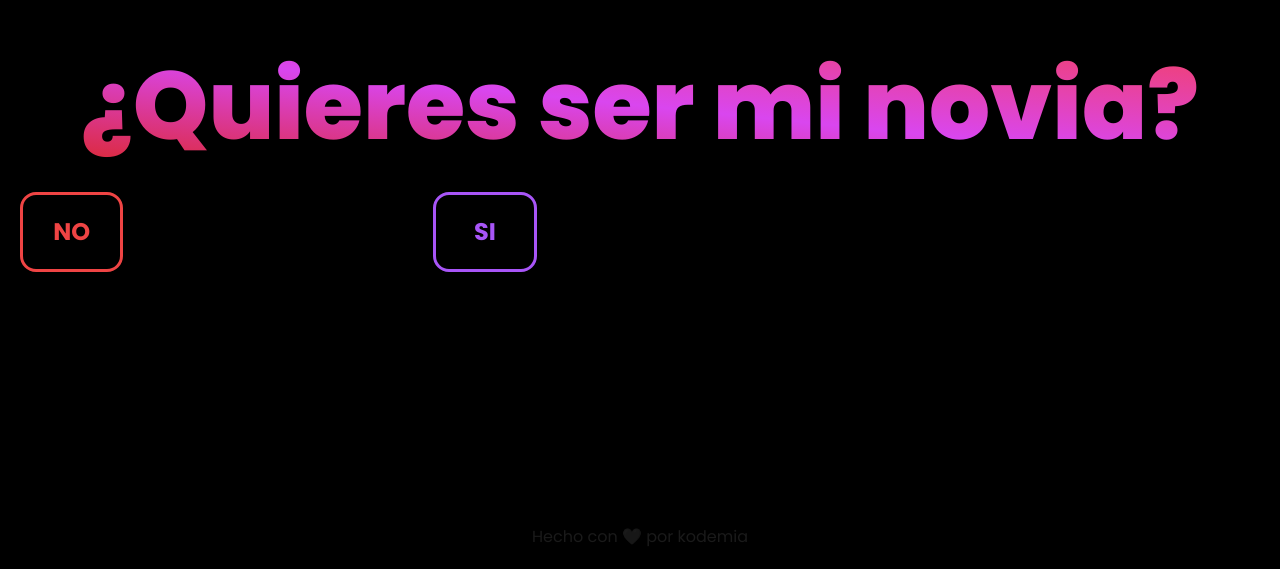
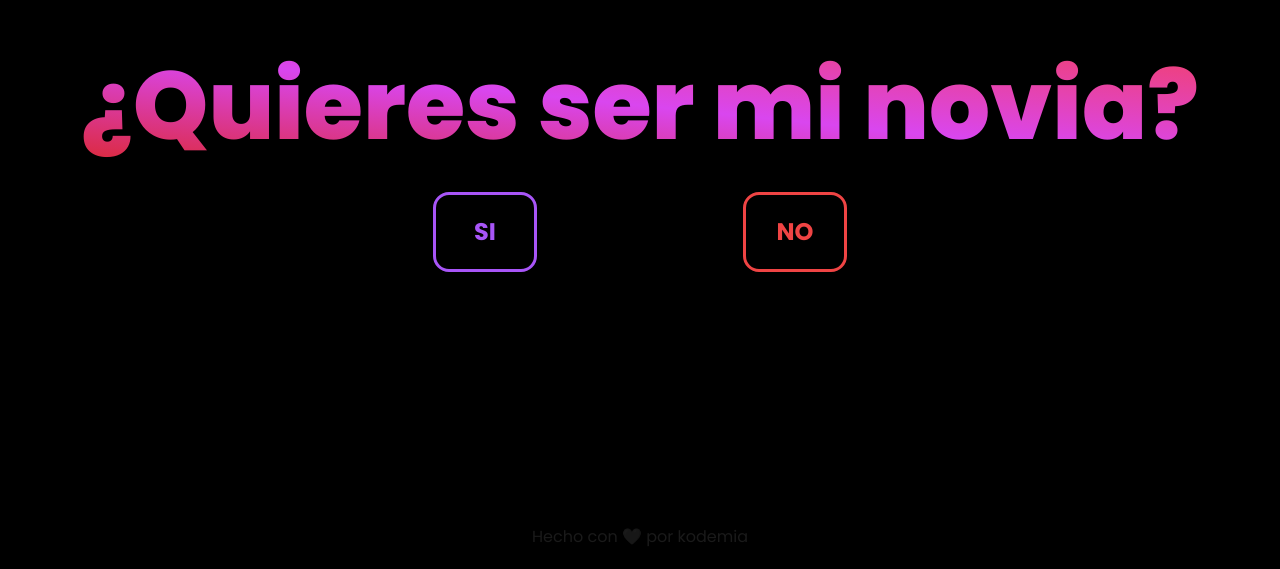
Before and after one commit to kodemia/love-u, a React (Vite) app: page / in a window 1280 px wide. Shown: the part 231-800 px from the top of the page. Built offline with nearby package versions, Linux system fonts and the light colour scheme.

Commit message:
fix initial position

```diff
--- a/src/App.tsx
+++ b/src/App.tsx
@@ -91,6 +91,7 @@ export default function LoveU() {
             "border-[3px] border-red-500 rounded-2xl",
             "text-red-500 font-bold text-2xl",
             "cursor-pointer",
+            "row-start-4 col-start-8",
             `row-start-${coord[1]} col-start-${coord[0]}`,
             "z-10",
             "transition-all duration-100"
```
